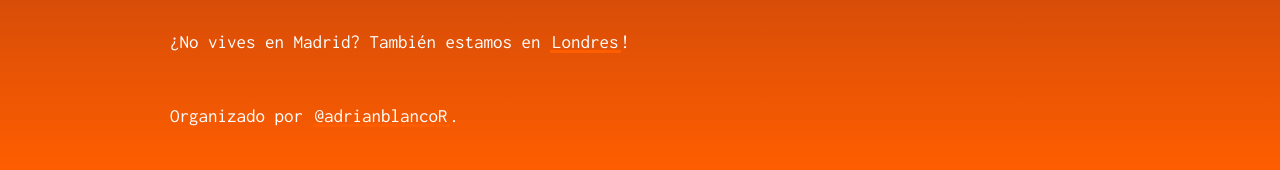
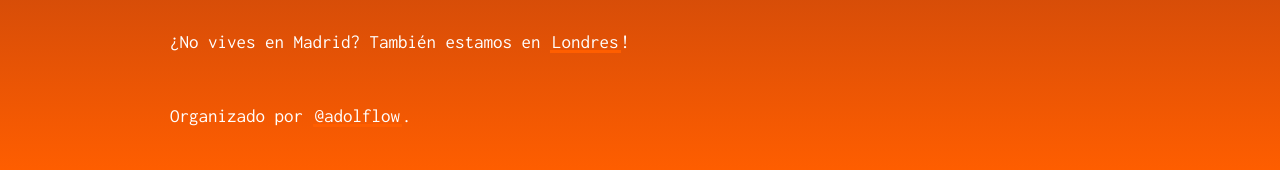
Before and after one commit to journocoders/journocoders.github.io, a Jekyll site: the page built from mad/index.md, in a window 1280 px wide. Shown: the part 758-928 px from the top of the page. Built offline with Jekyll 4.4.1, drawn with Linux system fonts in a browser that asks for light colours.

Commit message:
Add Adolfo

```diff
--- a/mad/index.md
+++ b/mad/index.md
@@ -17,7 +17,7 @@ Organizamos un meetup en Madrid donde tratamos de enseñar (y aprender) habilida
 
 Puedes estar al tanto de las novedades de Journocoders en [@journocodersMAD](https://twitter.com/journocodersMAD).
 
-¿No vives en Madrid? También estamos en [Londres](http://www.journocoders.com/)!
+¿No vives en Madrid? También estamos en [Londres](http://journocoders.com/)!
 
 {% include events.html
     filter='Journocoders'
@@ -27,4 +27,4 @@ Puedes estar al tanto de las novedades de Journocoders en [@journocodersMAD](htt
     more='Ver más'
 %}
 
-Organizado por [@adrianblancoR](https://twitter.com/adrianblancoR).
+Organizado por [@adolflow](https://twitter.com/adolflow).
```
